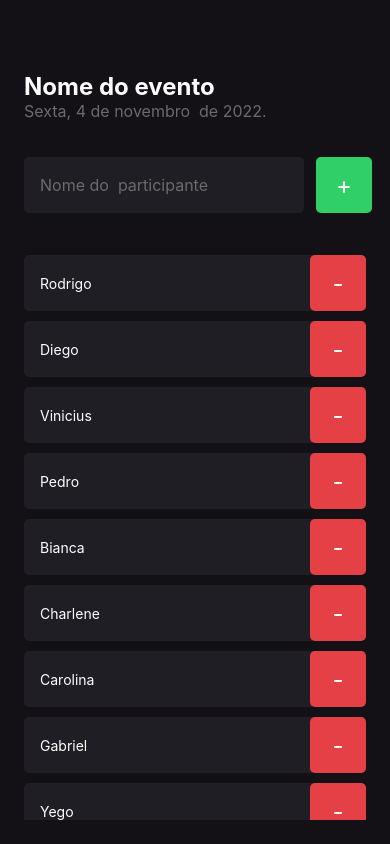
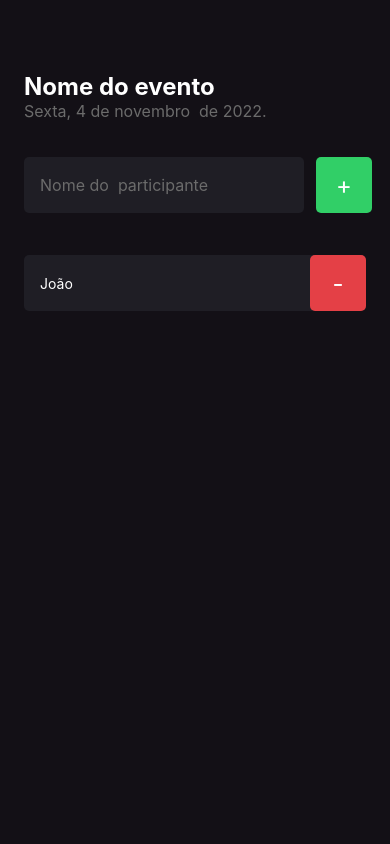
Before and after one commit to charlenefialho/ignite-ImHere, a React Native app: screen / in a window 390 px wide. Built offline with nearby package versions, Linux system fonts and the light colour scheme.

Commit message:
feat: added participants

```diff
--- a/src/screens/Home/index.tsx
+++ b/src/screens/Home/index.tsx
@@ -1,14 +1,18 @@
-import { FlatList, Text, TextInput, TouchableOpacity, View, Alert } from 'react-native';
-import { Participant } from '@components/Participant/';
+import { useState } from 'react';
+import { Alert, FlatList, Text, TextInput, TouchableOpacity, View } from 'react-native';
 import { styles } from './styles';
 
+import { Participant } from '@components/Participant/';
+
 export default function Home() {
-  const participants = ['Rodrigo', 'Diego','Vinicius','Pedro', 'Bianca','Charlene','Carolina','Gabriel','Yego','Gustavo']
+  const [participants, setParticipants] = useState(['João'])
+
   function handleParticipantAdd(){
     if(participants.includes("Rodrigo")){
       return Alert.alert("Participante Existente","Participante Já existe.")
     }
-    console.log("Voce clicou no botão de adicionar")
+
+    setParticipants(prevState => [...prevState, 'Ana'])
   }
 
   function handleParticipantRemove(name:string){
```
